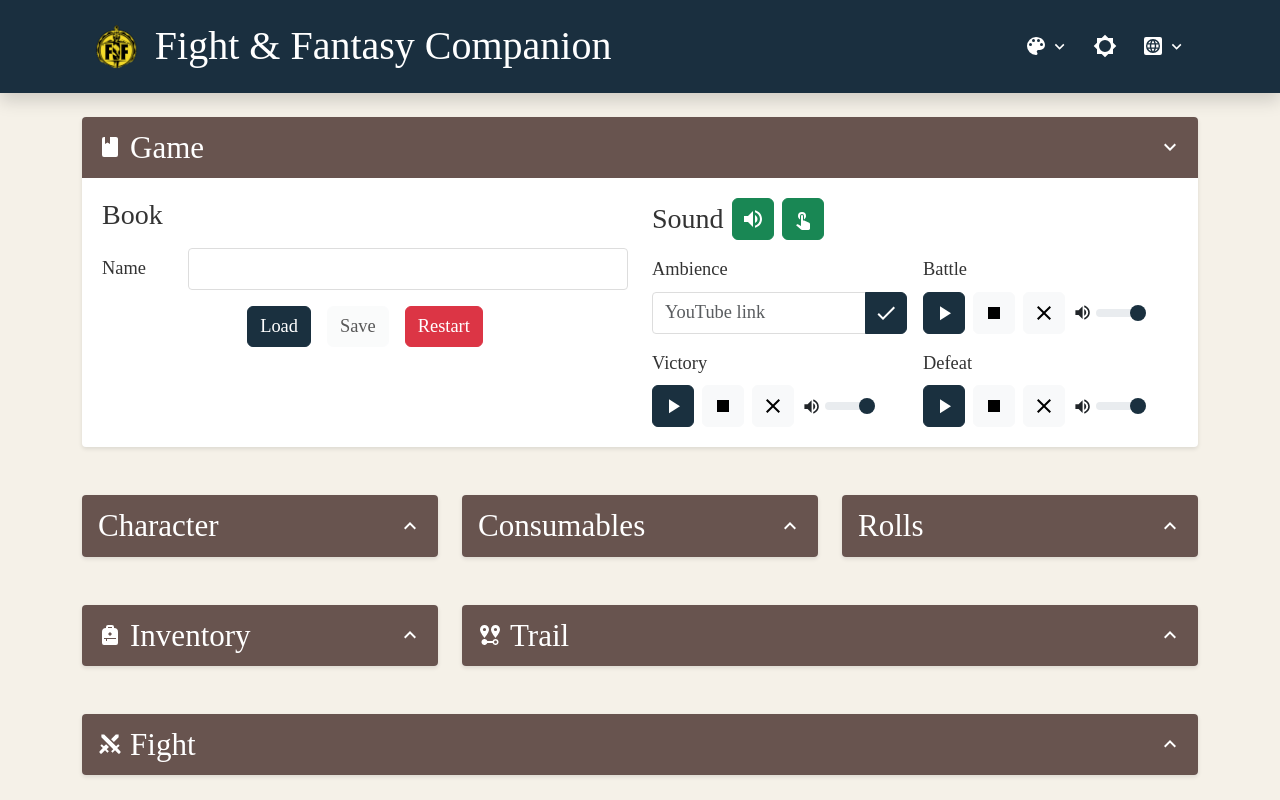
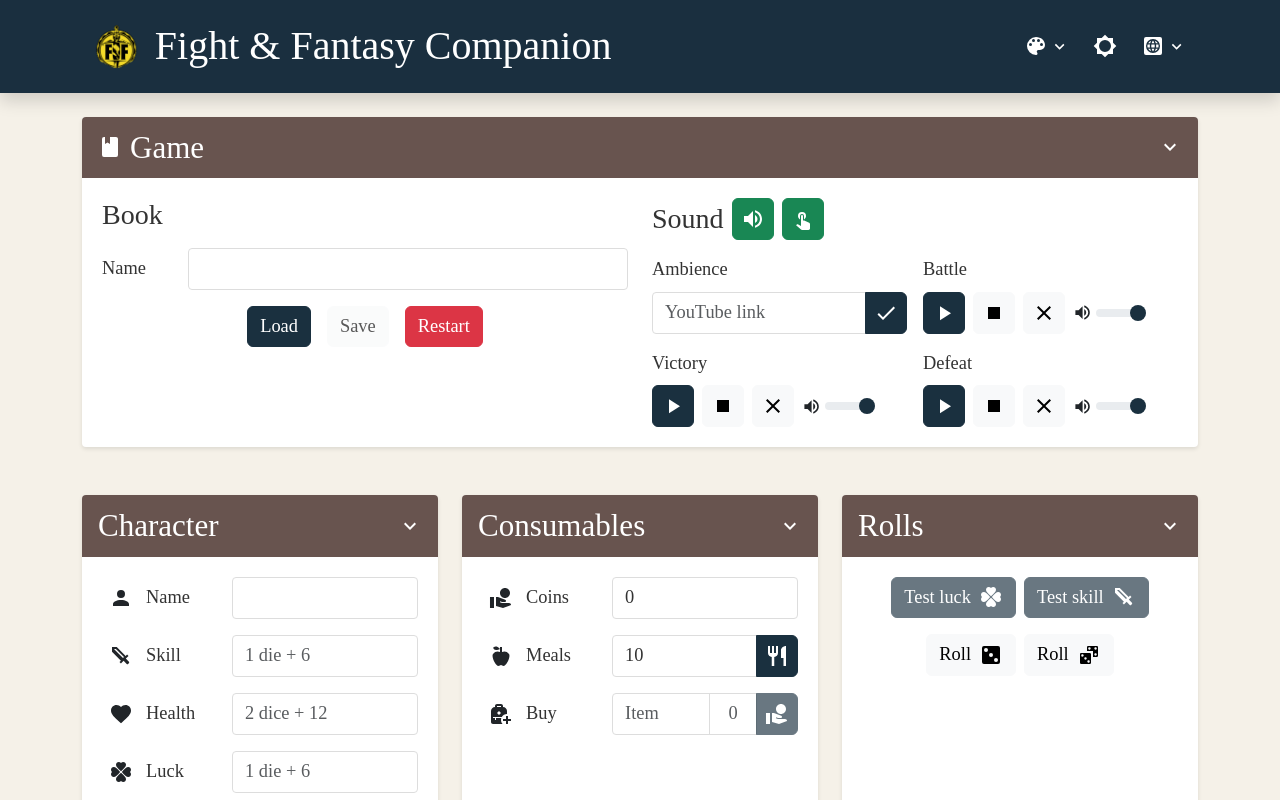
Before and after one commit to dialex/fnf-companion, a React (Vite) app: page / in a window 1280 px wide. Shown: the top 800 px of the page. Built offline with nearby package versions, Linux system fonts and the light colour scheme; a web font is replaced by a local one.

Commit message:
refactor: remove auto-expand logic, sections open by default

```diff
--- a/src/App.jsx
+++ b/src/App.jsx
@@ -132,8 +132,7 @@ function App() {
   // Confirmation dialog
   const [showResetConfirm, setShowResetConfirm] = useState(false);
 
-  // Section expansion control
-  const [shouldExpandSections, setShouldExpandSections] = useState(false);
+  // Section reset key for remounting sections
   const [sectionResetKey, setSectionResetKey] = useState(0);
 
   // Sound state
@@ -970,8 +969,7 @@ function App() {
       }
     });
     youtubePlayersRef.current = {};
-    setShouldExpandSections(false);
-    // Force all sections to remount with collapsed state
+    // Force all sections to remount
     setSectionResetKey((prev) => prev + 1);
   };
 
@@ -1705,7 +1703,6 @@ function App() {
             <GameSection
               book={book}
               onBookChange={setBook}
-              onShouldExpandSections={() => setShouldExpandSections(true)}
               onLoadGame={handleLoadGame}
               onSaveGame={handleSaveGame}
               onReset={handleReset}
@@ -1725,7 +1722,6 @@ function App() {
               onSoundStop={handleSoundStop}
               onSoundVolumeChange={handleSoundVolumeChange}
               initialExpanded={true}
-              autoExpand={shouldExpandSections}
             />
           </div>
         </div>
@@ -1750,8 +1746,7 @@ function App() {
               onRandomStats={handleRandomStatsWithAnimation}
               onToggleLock={handleToggleLock}
               onNumberChange={handleNumberChange}
-              initialExpanded={false}
-              autoExpand={shouldExpandSections}
+              initialExpanded={true}
             />
           </div>
           <div className="col-12 col-xl-4">
@@ -1780,8 +1775,7 @@ function App() {
               onPotionTypeChange={setPotionType}
               onConsumePotion={handleConsumePotion}
               onNumberChange={handleNumberChange}
-              initialExpanded={false}
-              autoExpand={shouldExpandSections}
+              initialExpanded={true}
             />
           </div>
           <div className="col-12 col-xl-4">
@@ -1799,8 +1793,7 @@ function App() {
               onTestYourSkill={handleTestYourSkill}
               onRollDie={handleRollDie}
               onRollDice={handleRollDice}
-              initialExpanded={false}
-              autoExpand={shouldExpandSections}
+              initialExpanded={true}
             />
           </div>
         </div>
@@ -1811,8 +1804,7 @@ function App() {
               inventory={inventory}
               onInventoryChange={setInventory}
               fieldBadges={fieldBadges}
-              initialExpanded={false}
-              autoExpand={shouldExpandSections}
+              initialExpanded={true}
             />
           </div>
           <div className="col-12 col-xl-8">
@@ -1823,8 +1815,7 @@ function App() {
               onTrailInputChange={setTrailInput}
               onTrailSubmit={handleTrailSubmit}
               onTrailPillColorChange={handleTrailPillColorChange}
-              initialExpanded={false}
-              autoExpand={shouldExpandSections}
+              initialExpanded={true}
             />
           </div>
         </div>
--- a/src/components/CharacterSection.jsx
+++ b/src/components/CharacterSection.jsx
@@ -32,15 +32,8 @@ export default function CharacterSection({
   onToggleLock,
   onNumberChange,
   initialExpanded = true,
-  autoExpand = false,
 }) {
   const [isExpanded, setIsExpanded] = useState(initialExpanded);
-
-  useEffect(() => {
-    if (autoExpand && !isExpanded) {
-      setIsExpanded(true);
-    }
-  }, [autoExpand, isExpanded]);
 
   useEffect(() => {
     setIsExpanded(initialExpanded);
--- a/src/components/ConsumablesSection.jsx
+++ b/src/components/ConsumablesSection.jsx
@@ -38,15 +38,8 @@ export default function ConsumablesSection({
   onConsumePotion,
   onNumberChange,
   initialExpanded = true,
-  autoExpand = false,
 }) {
   const [isExpanded, setIsExpanded] = useState(initialExpanded);
-
-  useEffect(() => {
-    if (autoExpand && !isExpanded) {
-      setIsExpanded(true);
-    }
-  }, [autoExpand, isExpanded]);
 
   useEffect(() => {
     setIsExpanded(initialExpanded);
--- a/src/components/DiceRollsSection.jsx
+++ b/src/components/DiceRollsSection.jsx
@@ -25,15 +25,8 @@ export default function DiceRollsSection({
   onRollDie,
   onRollDice,
   initialExpanded = true,
-  autoExpand = false,
 }) {
   const [isExpanded, setIsExpanded] = useState(initialExpanded);
-
-  useEffect(() => {
-    if (autoExpand && !isExpanded) {
-      setIsExpanded(true);
-    }
-  }, [autoExpand, isExpanded]);
 
   useEffect(() => {
     setIsExpanded(initialExpanded);
--- a/src/components/GameSection.jsx
+++ b/src/components/GameSection.jsx
@@ -19,7 +19,6 @@ import { t } from '../translations';
 export default function GameSection({
   book,
   onBookChange,
-  onShouldExpandSections,
   onLoadGame,
   onSaveGame,
   onReset,
@@ -39,21 +38,14 @@ export default function GameSection({
   onSoundStop,
   onSoundVolumeChange,
   initialExpanded = true,
-  autoExpand = false,
 }) {
   const [isExpanded, setIsExpanded] = useState(initialExpanded);
   const masterSoundButtonRef = useRef(null);
   const actionSoundsCheckboxRef = useRef(null);
 
   useEffect(() => {
-    if (autoExpand && !isExpanded) {
-      setIsExpanded(true);
-    }
-  }, [autoExpand, isExpanded]);
-
-  useEffect(() => {
     setIsExpanded(initialExpanded);
-  }, [initialExpanded]);
+}, [initialExpanded]);
 
   useEffect(() => {
     import('bootstrap').then((bootstrap) => {
@@ -107,11 +99,6 @@ export default function GameSection({
   const handleBookChange = (e) => {
     const newValue = e.target.value;
     onBookChange(newValue);
-    // Check if user typed a word (letters followed by space)
-    const wordPattern = /[a-zA-Z]+\s/;
-    if (wordPattern.test(newValue) && onShouldExpandSections) {
-      onShouldExpandSections();
-    }
   };
 
   const handleMasterSoundToggle = () => {
--- a/src/components/InventorySection.jsx
+++ b/src/components/InventorySection.jsx
@@ -8,15 +8,8 @@ export default function InventorySection({
   onInventoryChange,
   fieldBadges,
   initialExpanded = true,
-  autoExpand = false,
 }) {
   const [isExpanded, setIsExpanded] = useState(initialExpanded);
-
-  useEffect(() => {
-    if (autoExpand && !isExpanded) {
-      setIsExpanded(true);
-    }
-  }, [autoExpand, isExpanded]);
 
   useEffect(() => {
     setIsExpanded(initialExpanded);
--- a/src/components/MapSection.jsx
+++ b/src/components/MapSection.jsx
@@ -25,17 +25,10 @@ export default function MapSection({
   onTrailSubmit,
   onTrailPillColorChange,
   initialExpanded = true,
-  autoExpand = false,
 }) {
   const [selectedButton, setSelectedButton] = useState(null);
   const pillRefs = useRef({});
   const [isExpanded, setIsExpanded] = useState(initialExpanded);
-
-  useEffect(() => {
-    if (autoExpand && !isExpanded) {
-      setIsExpanded(true);
-    }
-  }, [autoExpand, isExpanded]);
 
   useEffect(() => {
     setIsExpanded(initialExpanded);
```
Also changed, not shown: to-improve.txt. Lines whose indentation alone changed are shown as unchanged.
